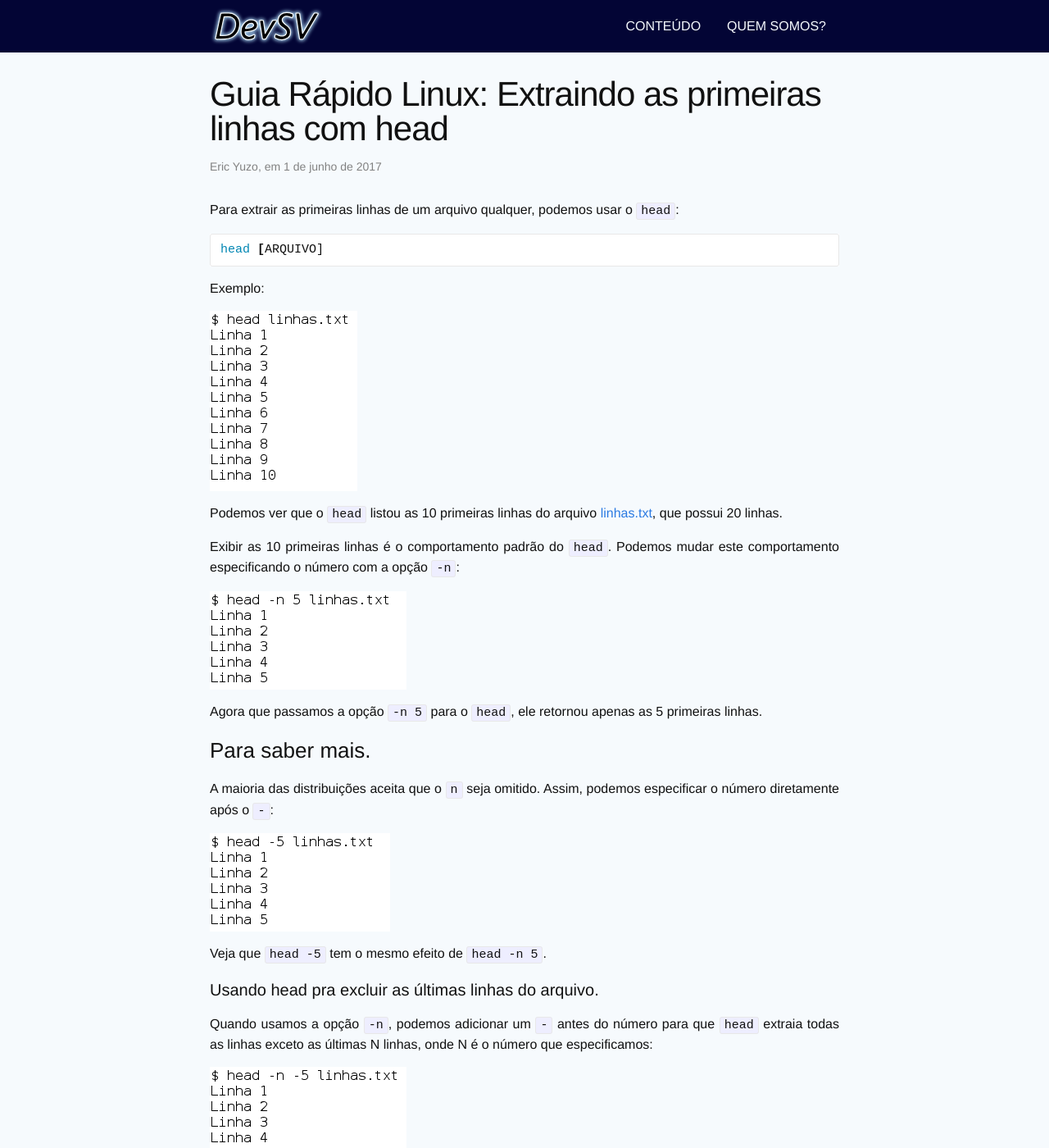
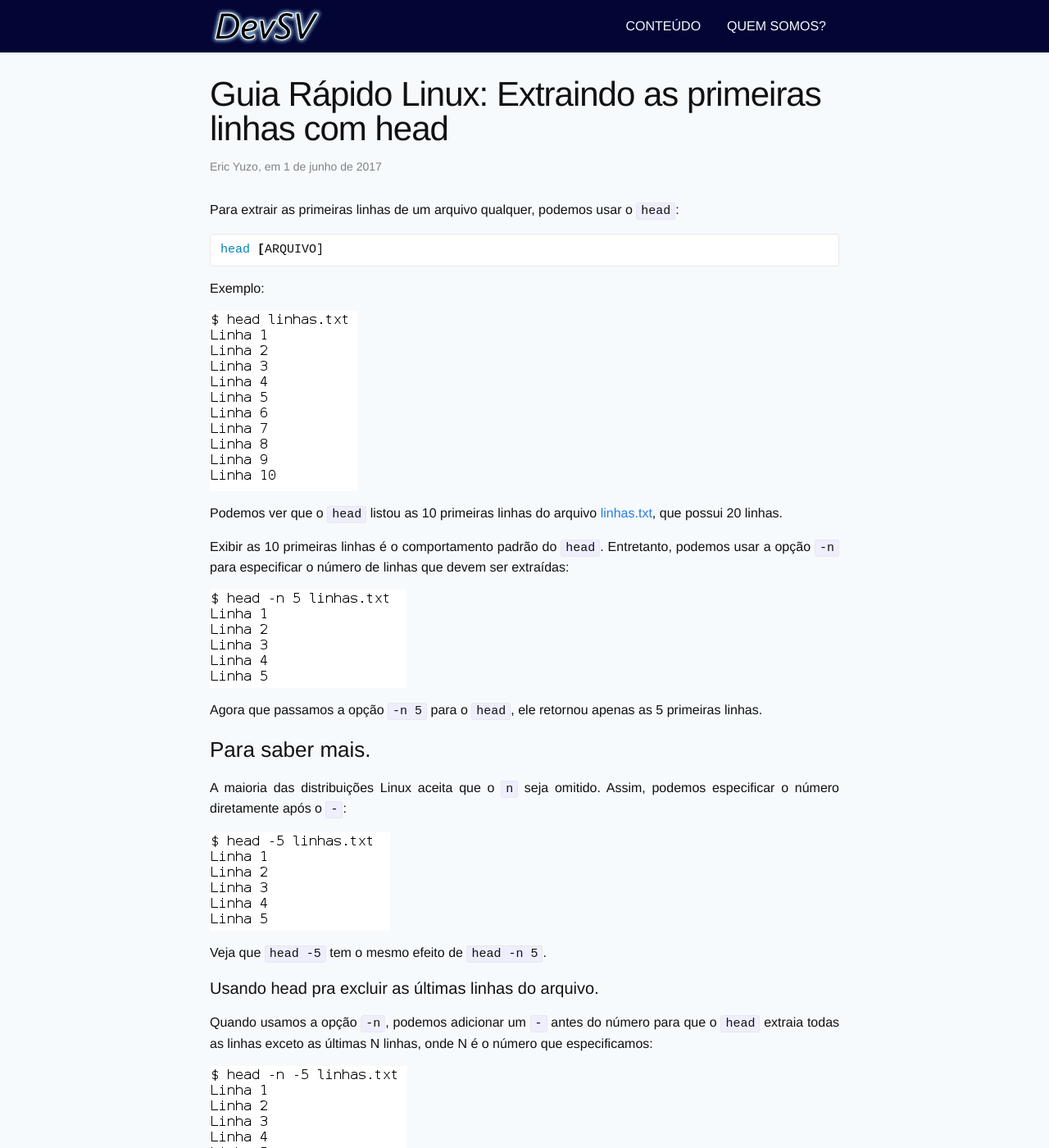
Before and after one commit to devsvbr/devsvbr.github.io, a Jekyll site: the page built from _posts/2017-06-01-guia-rapido-linux-extraindo-as-primeiras-linhas-com-head.md, in a window 1280 px wide and 1400 px high. Shown: the whole window at 82% size. Built offline with Jekyll 4.4.1, drawn with Linux system fonts in a browser that asks for light colours; comment, search, counter and statistics services are not loaded.

Commit message:
pequena revisao no post sobre head

```diff
--- a/_posts/2017-06-01-guia-rapido-linux-extraindo-as-primeiras-linhas-com-head.md
+++ b/_posts/2017-06-01-guia-rapido-linux-extraindo-as-primeiras-linhas-com-head.md
@@ -20,7 +20,7 @@ Exemplo:
 
 Podemos ver que o `head` listou as 10 primeiras linhas do arquivo [linhas.txt]({{ "/downloads/2017/06/01/linhas.txt" | prepend: site.baseurl }}), que possui 20 linhas.
 
-Exibir as 10 primeiras linhas é o comportamento padrão do `head`. Podemos mudar este comportamento especificando o número com a opção `-n`:
+Exibir as 10 primeiras linhas é o comportamento padrão do `head`. Entretanto, podemos usar a opção `-n` para especificar o número de linhas que devem ser extraídas:
 
 ![imagem mostrando o head com opção -n]({{ "/img/posts/2017-06-01-head-n.png" | prepend: site.baseurl }})
 
@@ -28,7 +28,7 @@ Agora que passamos a opção `-n 5` para o `head`, ele retornou apenas as 5 prim
 
 ### Para saber mais.
 
-A maioria das distribuições aceita que o `n` seja omitido. Assim, podemos especificar o número diretamente após o `-`:
+A maioria das distribuições Linux aceita que o `n` seja omitido. Assim, podemos especificar o número diretamente após o `-`:
 
 ![imagem mostrando o head com a opção -NÚMERO]({{ "/img/posts/2017-06-01-head-numero.png" | prepend: site.baseurl }})
 
@@ -36,7 +36,7 @@ Veja que `head -5` tem o mesmo efeito de `head -n 5`.
 
 #### Usando head pra excluir as últimas linhas do arquivo.
 
-Quando usamos a opção `-n`, podemos adicionar um `-` antes do número para que `head` extraia todas as linhas exceto as últimas N linhas, onde N é o número que especificamos:
+Quando usamos a opção `-n`, podemos adicionar um `-` antes do número para que o `head` extraia todas as linhas exceto as últimas N linhas, onde N é o número que especificamos:
 
 ![imagem mostrando o head com opção -n excluindo as últimas linhas]({{ "/img/posts/2017-06-01-head-n-numero.png" | prepend: site.baseurl }})
 
```
